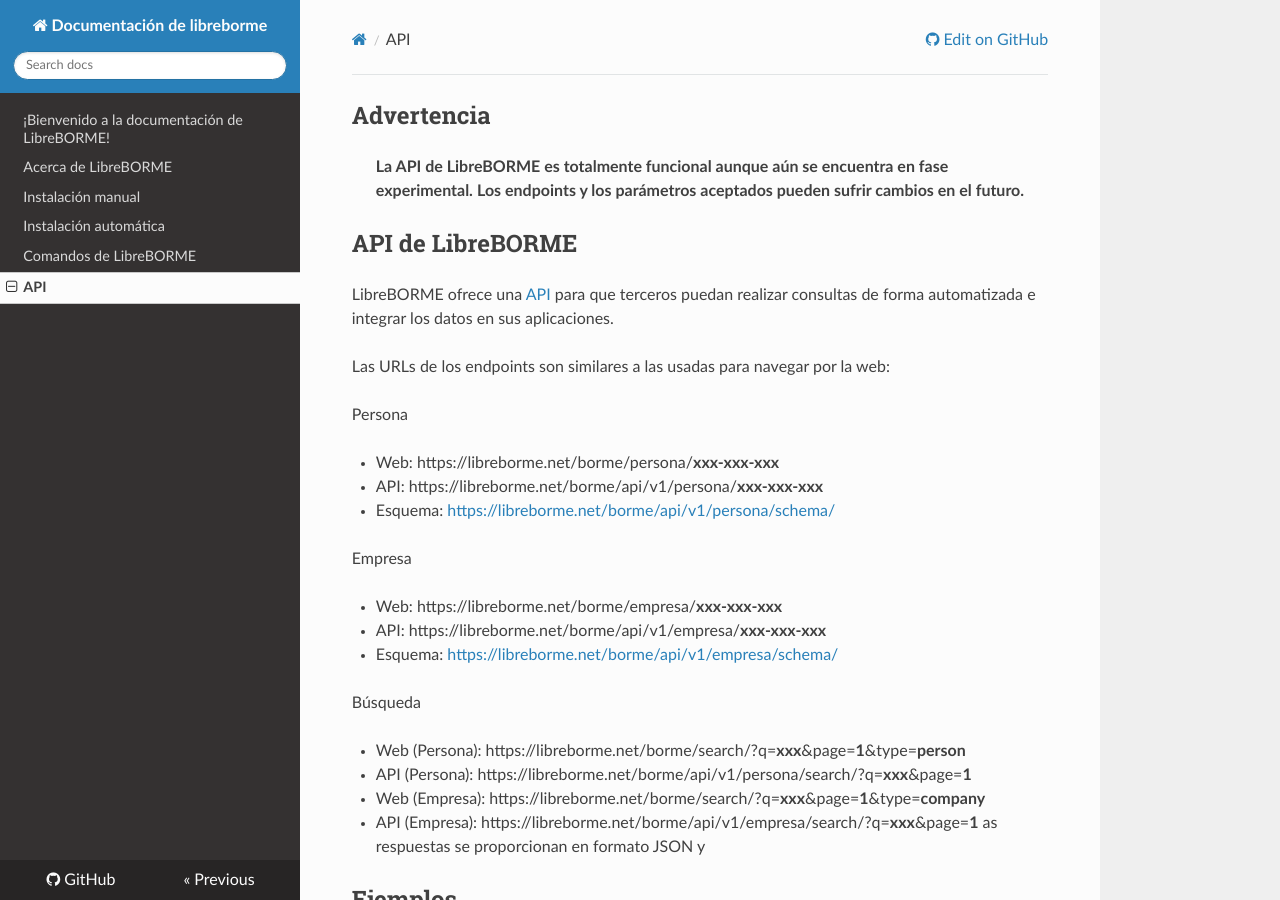
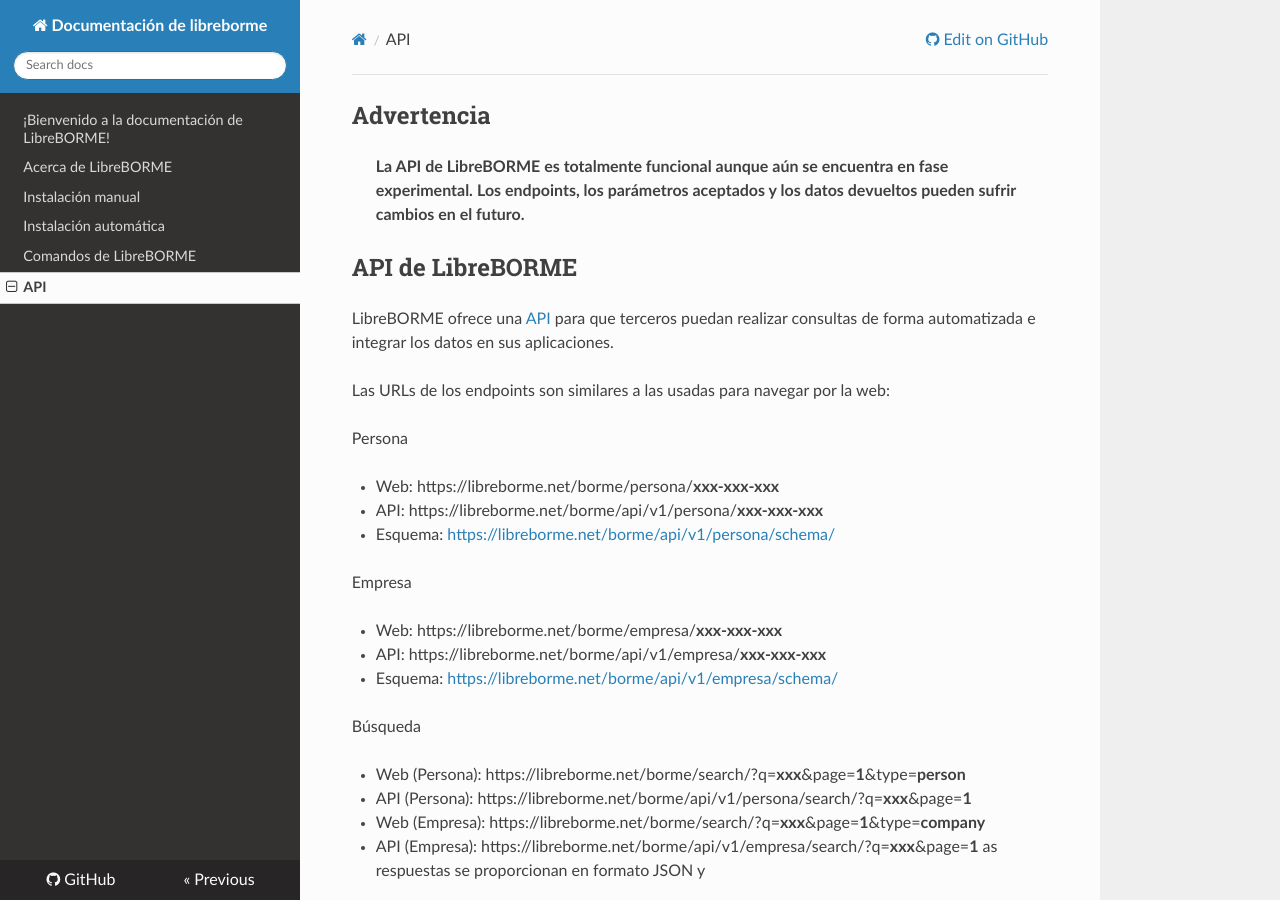
Before and after one commit to PabloCastellano/libreborme, an MkDocs documentation site: the page built from docs/api.md, in a window 1280 px wide and 900 px high. Built offline with MkDocs 1.6.1, drawn with Linux system fonts in a browser that asks for light colours; nearby versions of some CDN libraries; old or Windows-style settings are respelled for this version of MkDocs.

Commit message:
doc: aclaración de qué puede cambiar en la API

```diff
--- a/docs/api.md
+++ b/docs/api.md
@@ -2,7 +2,7 @@
 ----------
 
 > **La API de LibreBORME es totalmente funcional aunque aún se encuentra en fase experimental.**
-> **Los endpoints y los parámetros aceptados pueden sufrir cambios en el futuro.**
+> **Los endpoints, los parámetros aceptados y los datos devueltos pueden sufrir cambios en el futuro.**
 
 API de LibreBORME
 -----------------
```
